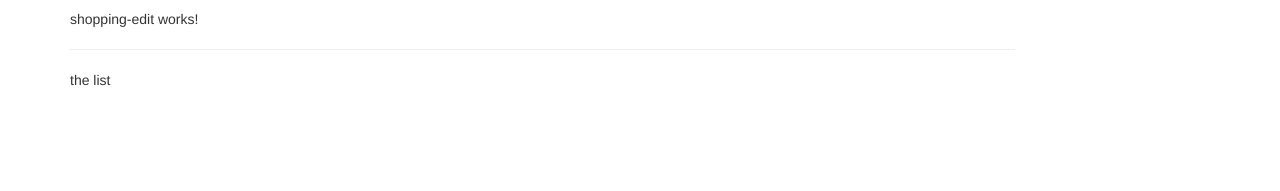
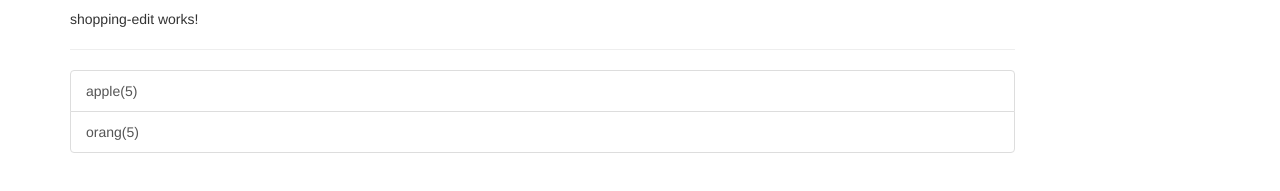
Before and after one commit to ahmednafea1989/AngularApp, an Angular app: page / in a window 1280 px wide. Shown: the part 309-500 px from the top of the page. Built offline with nearby package versions, Linux system fonts and the light colour scheme.

Commit message:
adding ingredient.modle file

```diff
--- /dev/null
+++ b/src/app/shared/ingredient.modle.ts
@@ -0,0 +1,11 @@
+export class Ingredient{
+    public name: string ;
+    public amount: number ;
+
+    constructor(name: string, amount: number){
+        this.name = name ;
+        this.amount = amount;
+    }
+
+
+}
--- a/src/app/shopping-list/shopping-list.component.html
+++ b/src/app/shopping-list/shopping-list.component.html
@@ -2,6 +2,11 @@
     <div class="col-xs-10">
         <app-shopping-edit></app-shopping-edit>
         <hr>
-        <p>the list</p>
+        <ul class="list-group">
+            <a class="list-group-item"
+             style="cursor: pointer"
+            *ngFor="let ingredient of ingredient" >
+        {{ingredient.name}}({{ingredient.amount}})</a>
+        </ul>
     </div>
 </div>
--- a/src/app/shopping-list/shopping-list.component.ts
+++ b/src/app/shopping-list/shopping-list.component.ts
@@ -1,4 +1,5 @@
 import { Component, OnInit } from '@angular/core';
+import {Ingredient} from '../shared/ingredient.modle'
 
 @Component({
   selector: 'app-shopping-list',
@@ -6,6 +7,10 @@
   styleUrls: ['./shopping-list.component.css']
 })
 export class ShoppingListComponent implements OnInit {
+  ingredient: Ingredient[] = [
+    new Ingredient('apple', 5),
+    new Ingredient('orang', 5)
+  ];
 
   constructor() { }
 
```
